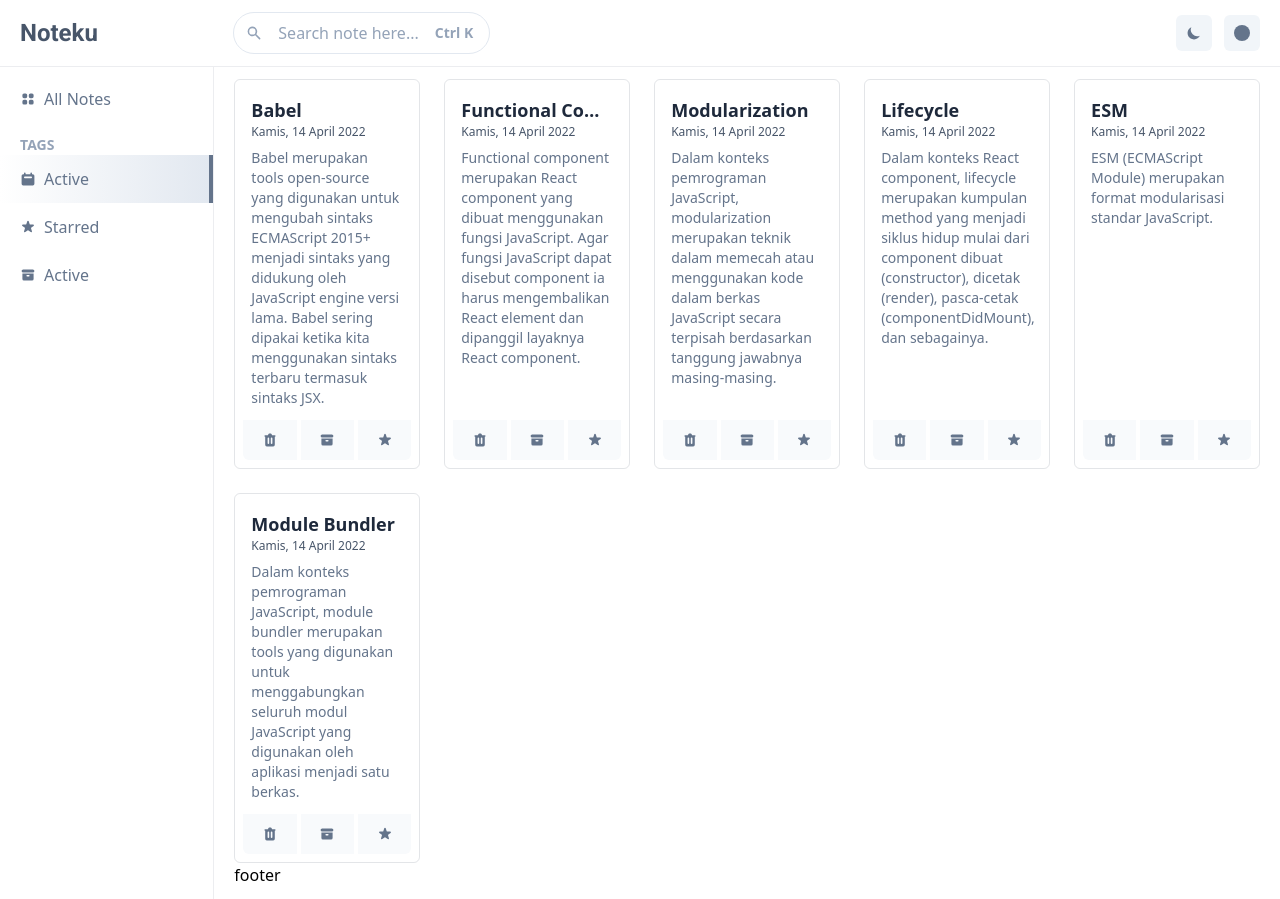
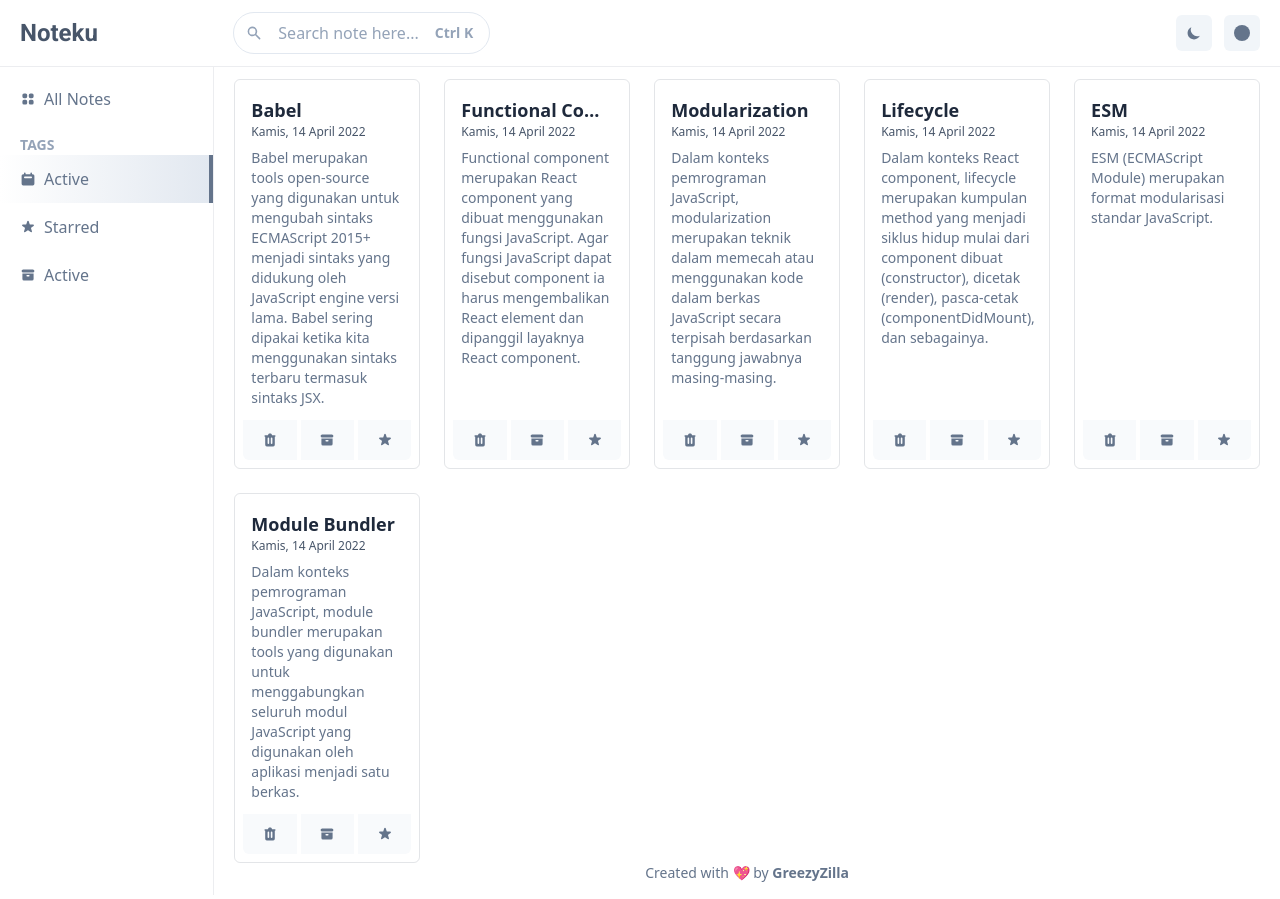
Before and after one commit to greezyzilla/noteku-ts, a React (Vite) app: page /active in a window 1280 px wide. Built offline with nearby package versions, Linux system fonts and the light colour scheme.

Commit message:
feat: :sparkles: Add Footer

```diff
--- a/src/components/organisms/footer.tsx
+++ b/src/components/organisms/footer.tsx
@@ -1,5 +1,10 @@
 export default function Footer() {
   return (
-    <div>footer</div>
+    <div className="text-center text-sm text-slate-500">
+      Created with 💖 by&nbsp;
+      <a href="https://github.com/greezyzilla" className="font-semibold hover:text-slate-700">
+        GreezyZilla
+      </a>
+    </div>
   );
 }
```
